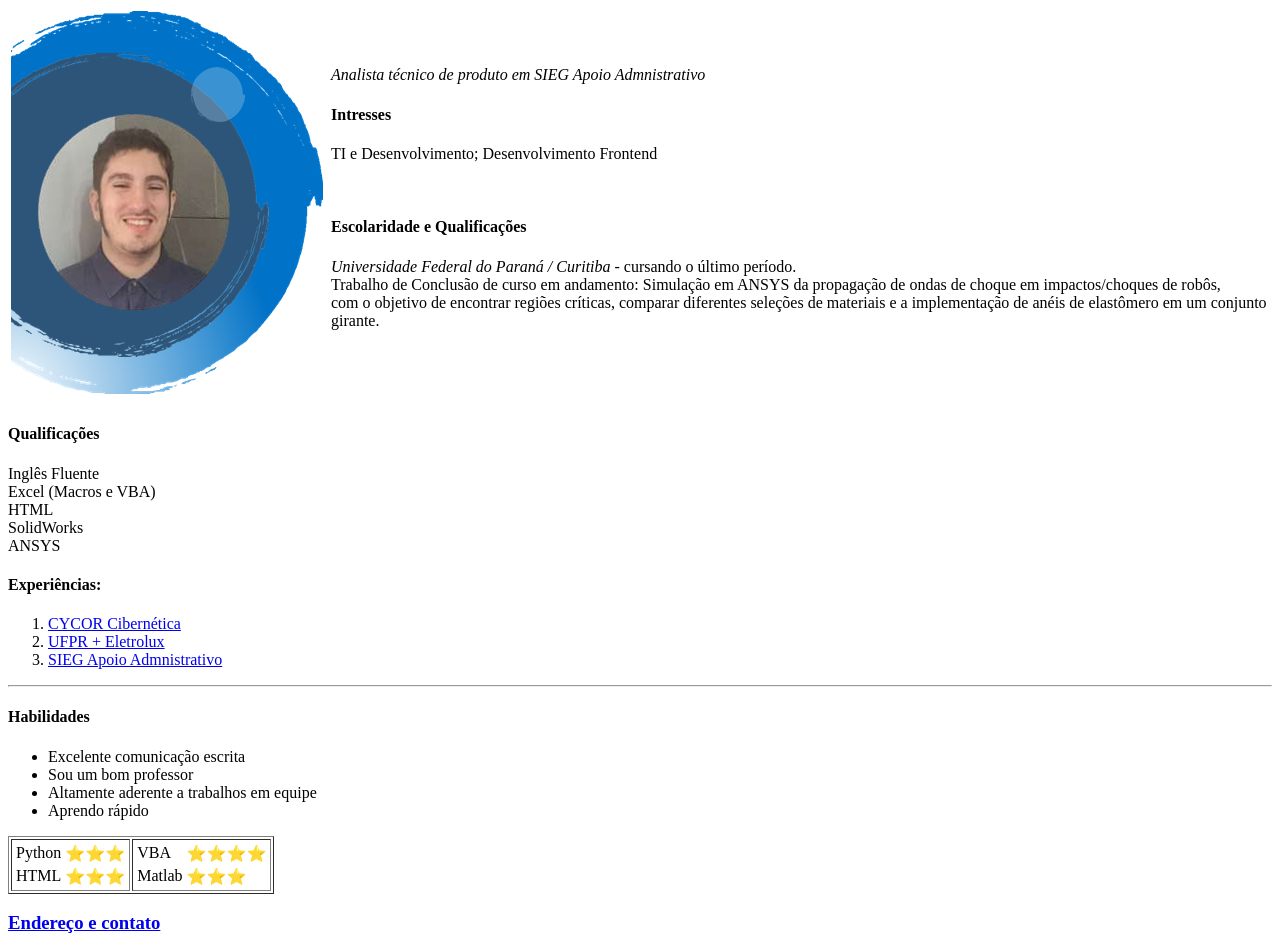
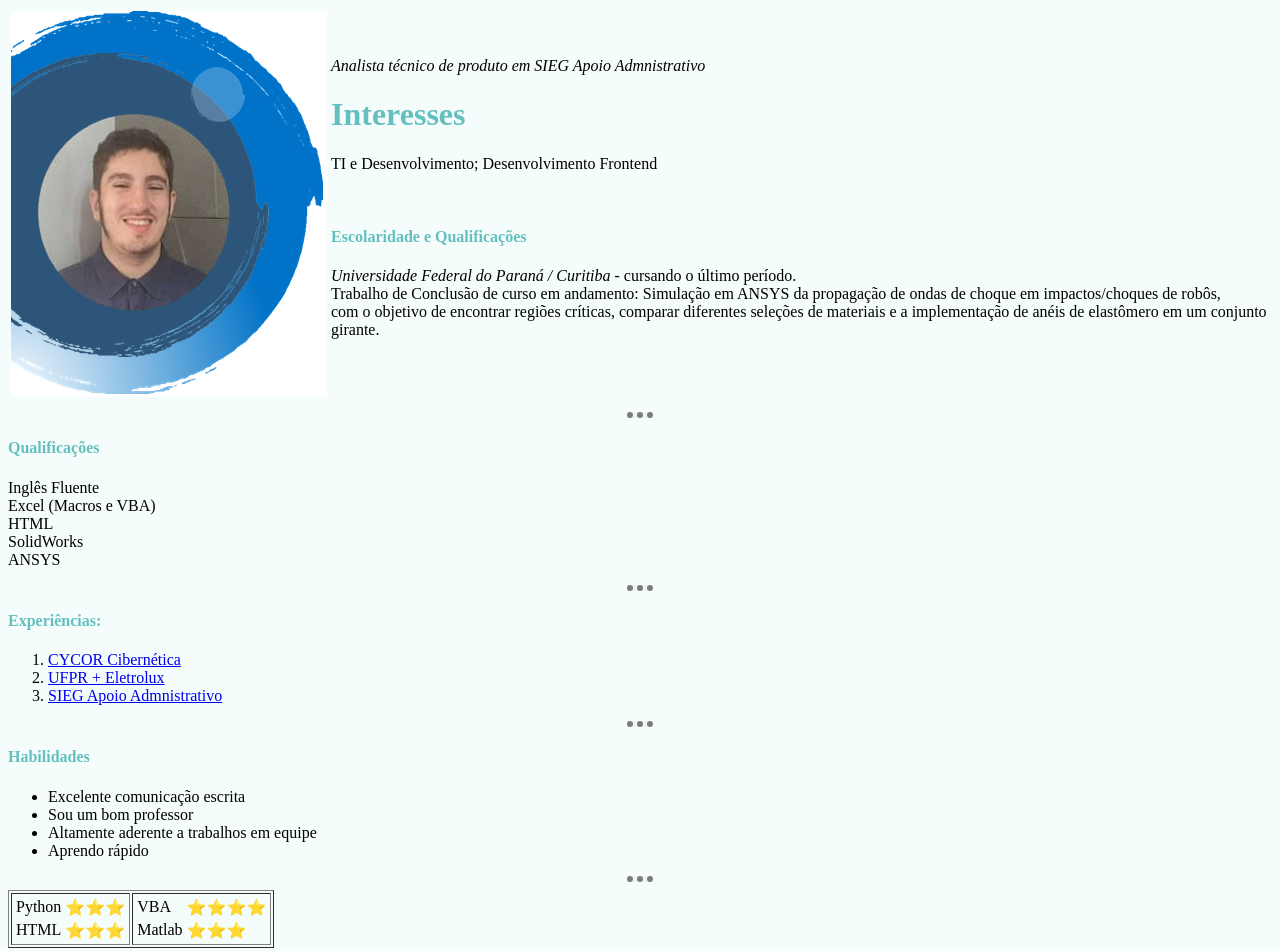
Before and after one commit to Rafflaquer/cv, a plain HTML site: page index.html in a window 1280 px wide. Shown: the top 951 px of the page. Drawn offline with Linux system fonts and the light colour scheme.

Commit message:
Add files via upload

```diff
--- /dev/null
+++ b/CSS/style.css
@@ -0,0 +1,16 @@
+body{
+    background-color: rgb(244, 253, 252);
+}
+hr{
+    background-color: #EEEEEE;opacity:0.5;
+    border-style:none;
+    border-bottom-style: dotted;
+    border-width: 6px;
+    width:2%;
+}
+h1{
+    color: #66BFBF
+}
+h4{
+    color:#66BFBF
+}
--- a/index.html
+++ b/index.html
@@ -3,6 +3,7 @@
 <head>
     <meta charset="UTF-8">
     <title>CV Rafael Soares</title>
+    <link rel="stylesheet" href="CSS/style.css">
 </head>
 <body>
     <table>
@@ -12,7 +13,7 @@
             </td>
             <td>
                 <em>Analista técnico de produto em SIEG Apoio Admnistrativo</em>
-                <h4>Intresses</h4>
+                <h1>Interesses</h1>
                 <p>TI e Desenvolvimento; Desenvolvimento Frontend</p> <br>
                 <h4>Escolaridade e Qualificações</h4>
                 <p> <em>Universidade Federal do Paraná / Curitiba - </em> cursando o último período. <br> Trabalho de Conclusão de curso em andamento: Simulação em ANSYS da propagação de ondas de choque em impactos/choques de robôs, <br>
@@ -21,7 +22,7 @@
             </td>
         </tr>
     </table>
-
+    <hr>
     <h4>Qualificações</h4>
     <p>
         Inglês Fluente <br>
@@ -30,6 +31,8 @@
         SolidWorks <br>
         ANSYS <br>
     </p>
+    <hr>
+
     <h4>Experiências:</h4>
         <ol>
             <li><a href="https://cycor.com.br">CYCOR Cibernética</a></li>
@@ -44,6 +47,7 @@
             <li> Altamente aderente a trabalhos em equipe </li>
             <li> Aprendo rápido </li>
         </ul>
+    <hr>
     <table border="1">
         <tr>
             <td>
```
